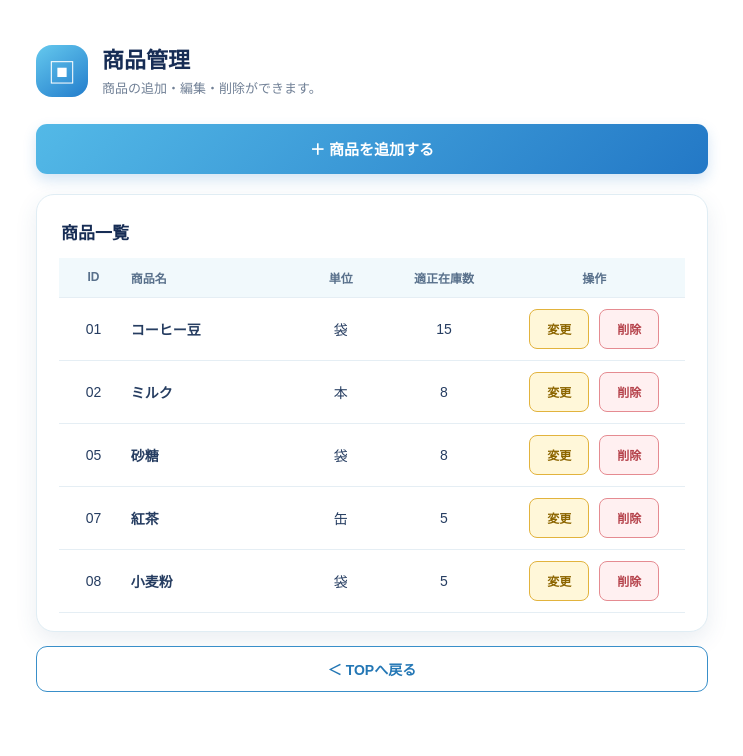
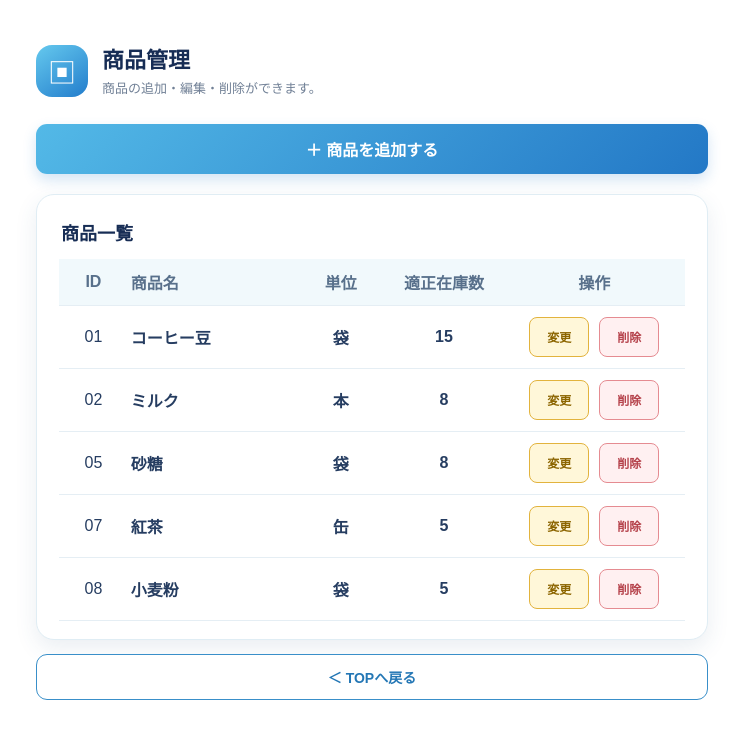
Before and after one commit to Hiromichi-Takeuchi1/git_test01, a Flask app: page /products in a window 1280 px wide. Shown: the part 58-814 px from the top of the page, without its empty margins (268-1011 px from the left). Before the commit the page ends 750 px from the top, so only its background shows below. Run offline with Flask 3, Linux system fonts and the light colour scheme; data comes from the database, SQL or seed files in the repository.

Commit message:
フォントを修正したよ

```diff
--- a/static/style.css
+++ b/static/style.css
@@ -469,7 +469,7 @@ a {
     border-radius: 10px;
     color: #155e9c;
     background: #f1fbfe;
-    font-size: 13px;
+    font-size: 16px;
 }
 
 .product-flash p {
@@ -488,7 +488,7 @@ a {
     color: #ffffff;
     background: linear-gradient(135deg, #53b9e7, #2378c6);
     box-shadow: 0 6px 14px rgba(35, 120, 198, 0.2);
-    font-size: 15px;
+    font-size: 16px;
     font-weight: 700;
     text-decoration: none;
 }
@@ -506,7 +506,7 @@ a {
 .product-table-card h2 {
     margin: 0 2px 14px;
     color: #172d55;
-    font-size: 17px;
+    font-size: 18px;
 }
 
 .product-table {
@@ -514,7 +514,7 @@ a {
     table-layout: fixed;
     border-collapse: collapse;
     color: #263d61;
-    font-size: 11px;
+    font-size: 16px;
 }
 
 .product-table th,
@@ -563,6 +563,13 @@ a {
     font-weight: 600;
     text-overflow: ellipsis;
     white-space: nowrap;
+}
+
+.product-table td:nth-child(3),
+.product-table td:nth-child(4) {
+    font-family: inherit;
+    font-size: inherit;
+    font-weight: 600;
 }
 
 .product-actions {
@@ -702,11 +709,11 @@ a {
     }
 
     .inventory-table {
-        font-size: 14px;
+        font-size: 16px;
     }
 
     .inventory-table th {
-        font-size: 12px;
+        font-size: 16px;
     }
 
     .transaction-page {
@@ -727,11 +734,11 @@ a {
     }
 
     .product-table {
-        font-size: 14px;
+        font-size: 16px;
     }
 
     .product-table th {
-        font-size: 12px;
+        font-size: 16px;
     }
 }
 
```
